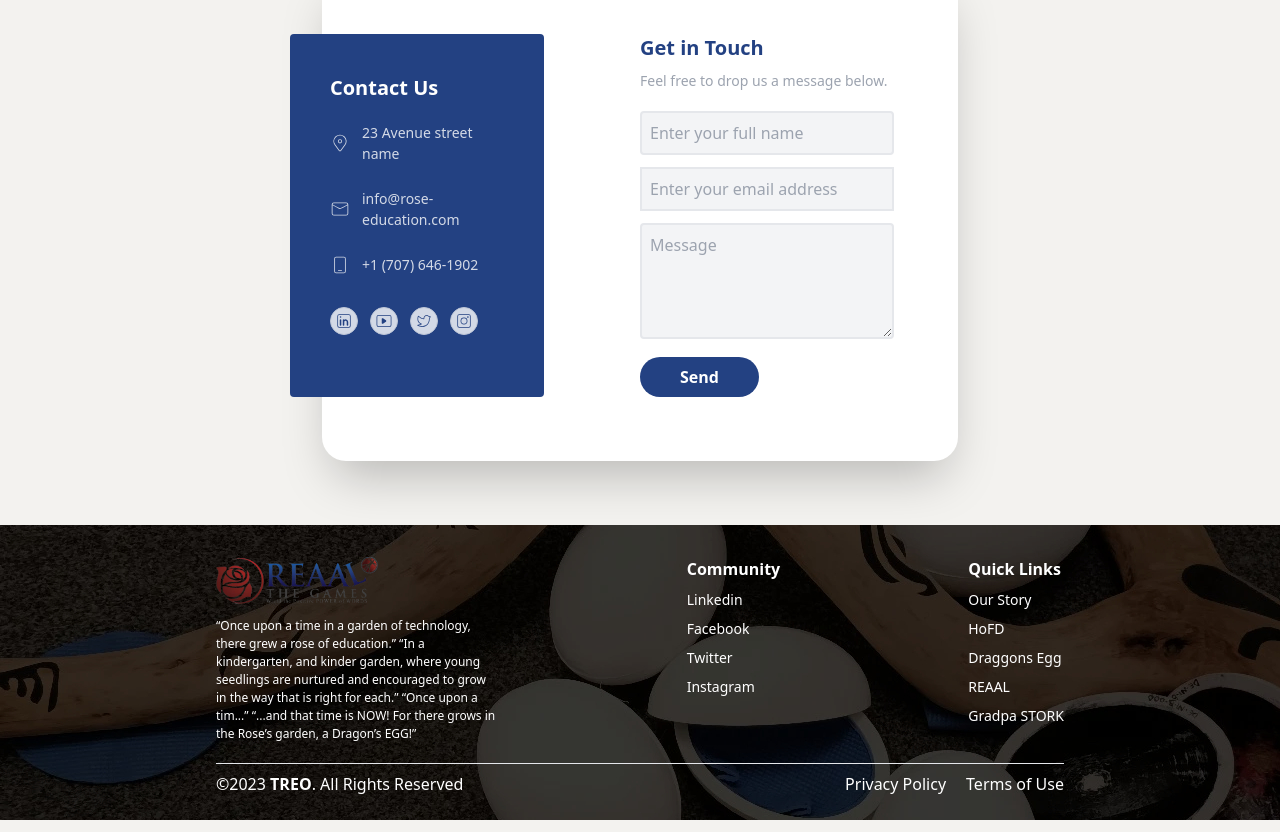
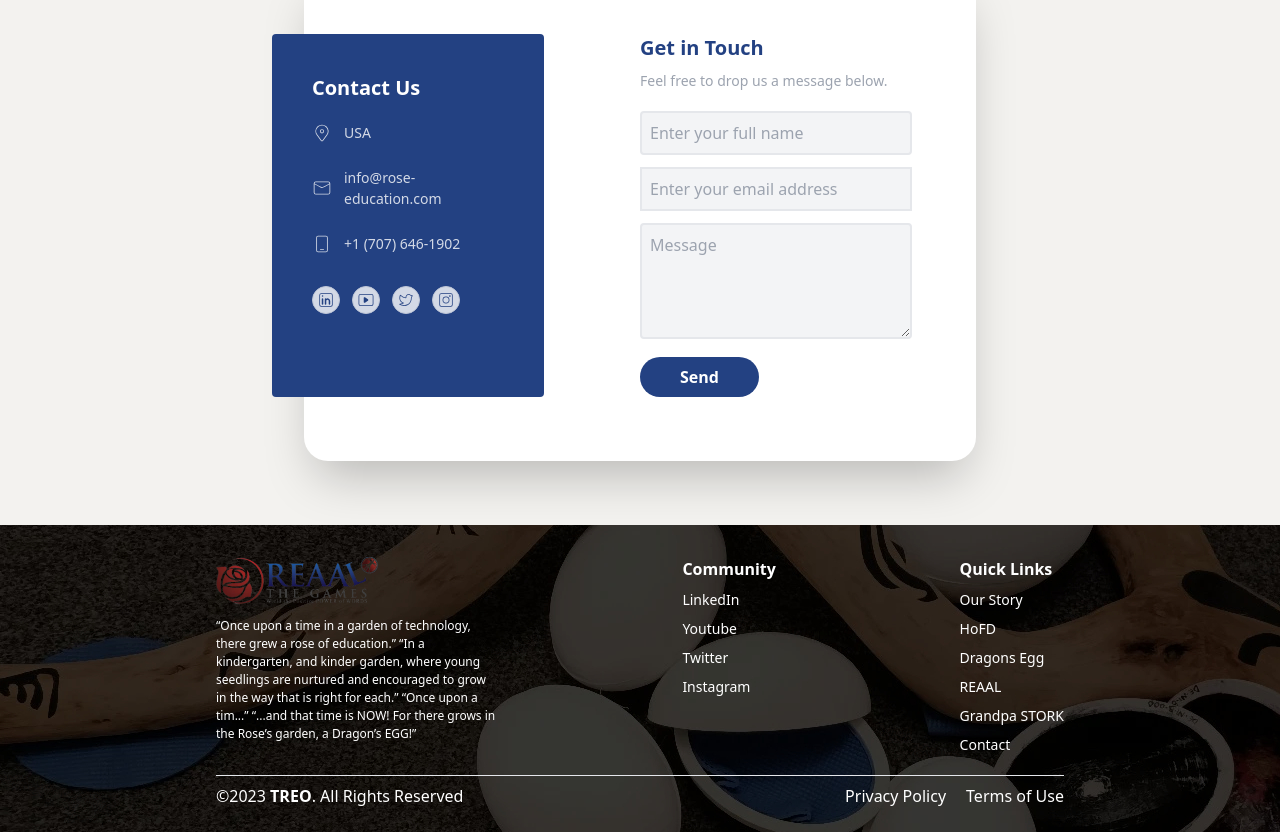
Before and after one commit to Rose-Education/rose-of-education, a React (Create React App) app: page /stork in a window 1280 px wide. Shown: the part 2480-3312 px from the top of the page. Built offline with nearby package versions, Linux system fonts and the light colour scheme.

Commit message:
minor changes

```diff
--- a/src/Components/About/About.jsx
+++ b/src/Components/About/About.jsx
@@ -1,8 +1,8 @@
 const About = () => {
   return (
-    <div className="bg-[#b62e31] py-16">
+    <div className="bg-[#b62e31] py-16" id="about">
       <div className="px-6 mx-auto max-w-4xl xl:max-w-6xl xl:px-0">
-        <h2 className="text-center text-primaryBlue font-bold text-4xl">
+        <h2 className="text-center text-white font-bold text-4xl">
           Our STORY
         </h2>
         <div className="mx-auto text-center mt-5 md:w-3/4">
@@ -27,9 +27,6 @@ const About = () => {
               So Grandpa STORK and TREO are developing Games to turn the World's
               fantasy of human-powered flight into a Virtual Reality.{" "}
             </p>
-            <button className="bg-white p-2 px-10 text-primaryColor text-[500] font-semibold w-max rounded-full border border-primaryColor duration-500 hover:bg-transparent hover:text-primaryColor">
-              Read more
-            </button>
           </div>
         </div>
       </div>
--- a/src/Components/Contact/Contact.jsx
+++ b/src/Components/Contact/Contact.jsx
@@ -11,7 +11,7 @@ import {
 const Contact = () => {
   const contacts = [
     {
-      name: "23 Avenue street name",
+      name: "USA",
       icon: CiLocationOn,
     },
     {
--- a/src/Components/Footer/Footer.jsx
+++ b/src/Components/Footer/Footer.jsx
@@ -1,6 +1,23 @@
 import { Link } from "react-router-dom";
 import logo2 from "../../Assets/logo2.png";
+
 const Footer = () => {
+  const socials = [
+    { name: "LinkedIn", link: "https://www.linkedin.com/groups/3477989/" },
+    { name: "Youtube", link: "https://www.youtube.com/@GrandpaSTORK" },
+    { name: "Twitter", link: "https://twitter.com/iamonlyclay" },
+    { name: "Instagram", link: "https://www.instagram.com/anthonyhall488/" },
+  ];
+
+  const quickLinks = [
+    { name: "Our Story", path: "/" },
+    { name: "HoFD", path: "/hofd" },
+    { name: "Dragons Egg", path: "/dragonsegg" },
+    { name: "REAAL", path: "/reaal" },
+    { name: "Grandpa STORK", path: "/stork" },
+    { name: "Contact", path: "/contact us" },
+  ];
+
   return (
     <footer>
       <div className="mx-auto px-6 max-w-4xl space-y-5 xl:max-w-6xl xl:px-0">
@@ -21,44 +38,45 @@ const Footer = () => {
           {/* start for desktop footer */}
           <div className="space-y-2 hidden md:block">
             <h2 className="font-semibold">Community</h2>
-            {["Linkedin", "Facebook", "Twitter", "Instagram"].map((item, i) => (
-              <Link key={i} className="text-[14px] font-[400] block">
-                {item}
+            {socials.map((item, i) => (
+              <Link
+                key={i}
+                to={item.link}
+                className="text-[14px] font-[400] block"
+              >
+                {item.name}
               </Link>
             ))}
           </div>
 
           <div className="space-y-2 hidden md:block">
             <h2 className="font-semibold">Quick Links</h2>
-            {["Our Story", "HoFD", "Draggons Egg", "REAAL", "Gradpa STORK"].map((item, i) => (
-              <Link key={i} className="text-[14px] font-[400] block">
-                {item}
+            {quickLinks.map((item, i) => (
+              <Link
+                key={i}
+                to={item.path}
+                className="text-[14px] font-[400] block"
+              >
+                {item.name}
               </Link>
             ))}
           </div>
 
-          {/* <div className="space-y-2 hidden md:block">
-            <h2 className="font-semibold">Shop</h2>
-            {["Place Order", "Offers"].map((item, i) => (
-              <Link key={i} className="text-[14px] font-[400] block">
-                {item}
-              </Link>
-            ))}
-          </div> */}
           {/* end for desktop footer */}
-
 
           {/* start for mobile footer */}
           <div className="flex flex-row justify-between md:hidden">
             <div className="space-y-2">
               <h2 className="font-semibold">Community</h2>
-              {["Linkedin", "Facebook", "Twitter", "Instagram"].map(
-                (item, i) => (
-                  <Link key={i} className="text-[14px] font-[400] block">
-                    {item}
-                  </Link>
-                )
-              )}
+              {socials.map((item, i) => (
+                <Link
+                  key={i}
+                  to={item.link}
+                  className="text-[14px] font-[400] block"
+                >
+                  {item.name}
+                </Link>
+              ))}
             </div>
 
             <div className="space-y-2">
@@ -71,17 +89,8 @@ const Footer = () => {
                 )
               )}
             </div>
-
-            {/* <div className="space-y-2">
-              <h2 className="font-semibold">Shop</h2>
-              {["Place Order", "Offers"].map((item, i) => (
-                <Link key={i} className="text-[14px] font-[400] block">
-                  {item}
-                </Link>
-              ))}
-            </div> */}
           </div>
-           {/* end for mobile footer */}
+          {/* end for mobile footer */}
         </div>
 
         <div className="flex flex-col items-center justify-between border-t py-2 md:flex-row">
--- a/src/Components/Hero/Hero.jsx
+++ b/src/Components/Hero/Hero.jsx
@@ -1,42 +1,38 @@
-import { useState } from "react";
 import Nav from "../Nav/Nav";
 import video from "../../Assets/background.mp4";
 
 const Hero = () => {
-  const [sticky, setSticky] = useState("");
-
-  window.addEventListener("scroll", () => {
-    if (window.pageYOffset > 50) {
-      setSticky("#");
-    } else setSticky("");
-  });
-
   return (
     <div className="relative">
-      <div className={`${sticky ? `fixed` : ""} bg-red-900 fixed duration-600 w-full top-0 z-50`}>
+      <div className="fixed duration-600 bg-primaryBlue w-full top-0 z-50">
         <Nav />
       </div>
-      <div className="max-w-4xl gap-24 px-6 mx-auto w-full  h-[75VH] overflow-hidden xl:max-w-6xl xl:px-0">
+      <div className="bg-gray-600 bg-opacity-50">
+        <div className="max-w-4xl gap-24 px-6 mx-auto w-full h-screen overflow-hidden xl:max-w-6xl xl:px-0">
           <div className="space-y-5 min-w-full h-full flex flex-col items-center justify-center">
             <h2 className="font-bold text-white text-4xl text-center">
               Treo Presents
             </h2>
             <p className="text-white font-[500] text-2xl text-center md:w-1/2">
-          Grandpa STORK's House of Flying Dragons Pop-Up Play-based Learning Space, Circus and Exhibition!
+              Grandpa STORK's House of Flying Dragons Pop-Up Play-based Learning
+              Space, Circus and Exhibition!
             </p>
-          <button className="bg-primaryColor py-3 px-10 text-white text-[500] font-semibold w-max rounded-full border border-primaryColor duration-500 hover:bg-transparent hover:text-primaryColor">
+            <a href="#about" className="bg-primaryColor py-3 px-10 text-white text-[500] font-semibold w-max rounded-full border border-primaryColor duration-500 hover:bg-transparent hover:text-primaryColor">
               Join the Circus
-          </button>
+            </a>
           </div>
         </div>
+      </div>
+      <div className="absolute inset-0 w-full h-full object-cover -z-50 bg-gray-600 bg-opacity-80">
         <video
-        className="absolute inset-0 w-full h-full object-cover -z-50"
+          className="w-full h-full object-cover"
           src={video}
           autoPlay
           loop
           muted
         />
       </div>
+    </div>
   );
 };
 
--- a/src/Pages/Dragon.jsx
+++ b/src/Pages/Dragon.jsx
@@ -35,7 +35,7 @@ const Dragon = () => {
 
       <div className="bg-primaryBlue py-16 md:py-48">
         <h2 className="text-center text-white font-bold text-4xl">
-        Hatching a new generation of fitter and smarter kid
+          Hatching a new generation of fitter and smarter kid
         </h2>
         <div className="max-w-4xl px-6 mx-auto xl:max-w-6xl xl:px-0">
           <div className="grid grid-cols-1 md:grid-cols-3 mt-8 gap-5">
@@ -59,7 +59,7 @@ const Dragon = () => {
         <Questions />
       </div>
 
-      <div className="max-w-4xl px-6 mx-auto my-16 xl:max-w-6xl xl:px-0">
+      <div className="max-w-4xl mx-auto my-16 xl:max-w-6xl xl:px-0">
         <Contact />
       </div>
     </div>
--- a/src/Pages/HoFD.jsx
+++ b/src/Pages/HoFD.jsx
@@ -71,7 +71,7 @@ const HoFD = () => {
         <Questions />
       </div>
 
-      <div className="max-w-4xl px-6 mx-auto my-16 xl:max-w-6xl xl:px-0">
+      <div className="max-w-4xl mx-auto my-16 xl:max-w-6xl xl:px-0">
         <Contact />
       </div>
     </div>
--- a/src/Pages/REAAL.jsx
+++ b/src/Pages/REAAL.jsx
@@ -50,7 +50,7 @@ const REAAL = () => {
         <Questions />
       </div>
 
-      <div className="max-w-4xl px-6 mx-auto my-16 xl:max-w-6xl xl:px-0">
+      <div className="max-w-4xl mx-auto my-16 xl:max-w-6xl xl:px-0">
         <Contact />
       </div>
     </div>
--- a/src/Pages/Stork.jsx
+++ b/src/Pages/Stork.jsx
@@ -68,7 +68,7 @@ const Stork = () => {
         <Questions />
       </div>
 
-      <div className="max-w-4xl px-6 mx-auto my-16 xl:max-w-6xl xl:px-0">
+      <div className="max-w-4xl mx-auto my-16 xl:max-w-6xl xl:px-0">
         <Contact />
       </div>
     </div>
--- a/src/index.css
+++ b/src/index.css
@@ -2,6 +2,9 @@
 @tailwind components;
 @tailwind utilities;
 
+html {
+  scroll-behavior: smooth;
+}
 
 body{
   padding: 0;
```
Lines whose indentation alone changed are shown as unchanged.
